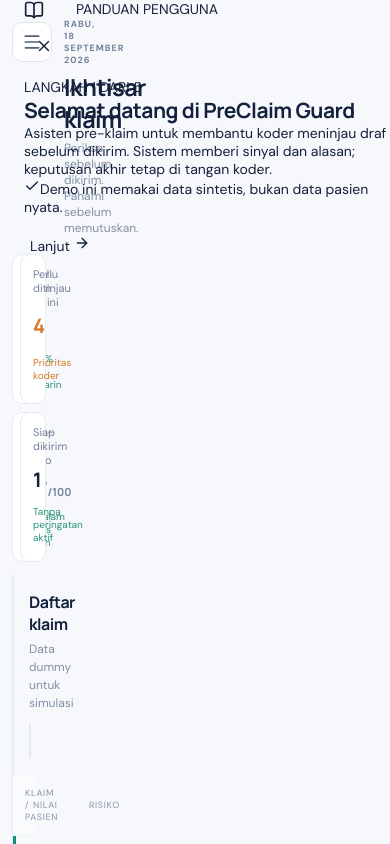
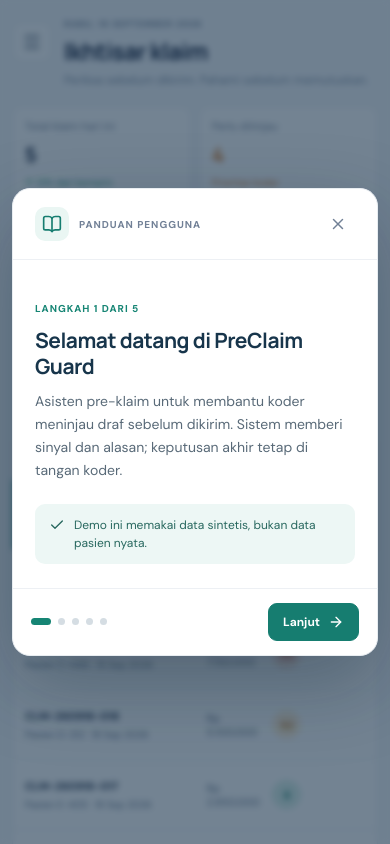
Before and after one commit to jaweed3/healthkathon-preclaim, a React (Vite) app in the folder app/: page / in a window 390 px wide. Shown: the top 844 px of the page. Built offline with nearby package versions, Linux system fonts and the light colour scheme.

Commit message:
feat: add styles for mobile

```diff
--- a/app/src/styles.css
+++ b/app/src/styles.css
@@ -1631,7 +1631,9 @@
   border-radius: 5px;
   background: #f1f4f7;
   color: #405166;
-  font: 500 11px 'DM Sans', sans-serif;
+  font:
+    500 11px 'DM Sans',
+    sans-serif;
 }
 .timeline-recheck {
   position: relative;
@@ -1856,7 +1858,9 @@
 .modal-card input:not([type='checkbox']),
 .modal-card textarea {
   min-height: 42px;
-  font: 500 14px 'DM Sans', sans-serif;
+  font:
+    500 14px 'DM Sans',
+    sans-serif;
 }
 .modal-card textarea {
   min-height: 100px;
@@ -1978,7 +1982,9 @@
   padding: 11px 12px;
   color: #14213d;
   background: #fff;
-  font: 13px/1.5 'DM Sans', sans-serif;
+  font:
+    13px/1.5 'DM Sans',
+    sans-serif;
 }
 .coder-note-field textarea:focus,
 .modal-card input:focus,
@@ -2081,7 +2087,7 @@
     background: #fff;
     color: #526275;
   }
-.theme-dark .mobile-menu-toggle {
+  .theme-dark .mobile-menu-toggle {
     background: #1c2b36;
     border-color: #3a4d5b;
     color: #dbe7ed;
@@ -2285,6 +2291,215 @@
 }
 
 /* ---- Rules overlay ---- */
+.onboarding-overlay {
+  position: fixed;
+  inset: 0;
+  z-index: 60;
+  display: grid;
+  place-items: center;
+  padding: 20px;
+  background: rgba(15, 42, 68, 0.58);
+  backdrop-filter: blur(3px);
+}
+.onboarding-card {
+  width: min(520px, 100%);
+  overflow: hidden;
+  border: 1px solid #e8edf1;
+  border-radius: 18px;
+  background: #fff;
+  color: #1f2933;
+  box-shadow: 0 28px 80px rgba(9, 30, 48, 0.3);
+}
+.onboarding-head {
+  display: flex;
+  align-items: center;
+  gap: 10px;
+  padding: 18px 22px;
+  border-bottom: 1px solid #edf0f4;
+  color: #718096;
+  font-size: 10px;
+  font-weight: 800;
+  letter-spacing: 0.1em;
+}
+.onboarding-icon {
+  display: grid;
+  width: 34px;
+  height: 34px;
+  place-items: center;
+  border-radius: 10px;
+  background: #eaf6f3;
+  color: #167d70;
+}
+.onboarding-close {
+  display: grid;
+  width: 34px;
+  height: 34px;
+  margin-left: auto;
+  place-items: center;
+  border: 0;
+  border-radius: 9px;
+  background: transparent;
+  color: #718096;
+  cursor: pointer;
+}
+.onboarding-close:hover {
+  background: #f3f6f8;
+}
+.onboarding-content {
+  min-height: 264px;
+  padding: 30px 32px 24px;
+  animation: onboarding-enter 180ms ease-out;
+}
+.onboarding-count {
+  color: #168574;
+  font-size: 10px;
+  font-weight: 800;
+  letter-spacing: 0.1em;
+}
+.onboarding-content h2 {
+  margin: 12px 0 10px;
+  color: #17354b;
+  font-size: 24px;
+  line-height: 1.25;
+}
+.onboarding-content > p {
+  margin: 0;
+  color: #596a78;
+  font-size: 14px;
+  line-height: 1.65;
+}
+.onboarding-tip {
+  display: flex;
+  align-items: flex-start;
+  gap: 9px;
+  margin-top: 22px;
+  padding: 12px 14px;
+  border-radius: 10px;
+  background: #edf7f5;
+  color: #28685f;
+  font-size: 12px;
+  line-height: 1.5;
+}
+.onboarding-tip svg {
+  flex: 0 0 auto;
+  margin-top: 1px;
+}
+.onboarding-footer {
+  display: flex;
+  align-items: center;
+  justify-content: space-between;
+  gap: 16px;
+  padding: 16px 24px;
+  border-top: 1px solid #edf0f4;
+}
+.onboarding-dots {
+  display: flex;
+  align-items: center;
+  gap: 7px;
+}
+.onboarding-dots button {
+  width: 7px;
+  height: 7px;
+  padding: 0;
+  border: 0;
+  border-radius: 99px;
+  background: #d5dde3;
+  cursor: pointer;
+}
+.onboarding-dots button.active {
+  width: 20px;
+  background: #168574;
+}
+.onboarding-actions {
+  display: flex;
+  align-items: center;
+  gap: 10px;
+}
+.onboarding-back,
+.onboarding-next {
+  display: inline-flex;
+  min-height: 38px;
+  align-items: center;
+  justify-content: center;
+  gap: 8px;
+  padding: 0 14px;
+  border-radius: 9px;
+  font-size: 12px;
+  font-weight: 700;
+  cursor: pointer;
+}
+.onboarding-back {
+  border: 1px solid #dfe6ea;
+  background: #fff;
+  color: #536574;
+}
+.onboarding-next {
+  border: 1px solid #167d70;
+  background: #167d70;
+  color: #fff;
+}
+.onboarding-card button:focus-visible {
+  outline: 3px solid #51bda9;
+  outline-offset: 2px;
+}
+@keyframes onboarding-enter {
+  from {
+    opacity: 0;
+    transform: translateY(5px);
+  }
+  to {
+    opacity: 1;
+    transform: translateY(0);
+  }
+}
+.theme-dark .onboarding-card {
+  border-color: #263844;
+  background: #16242f;
+  color: #e5edf2;
+}
+.theme-dark .onboarding-head,
+.theme-dark .onboarding-footer {
+  border-color: #263844;
+}
+.theme-dark .onboarding-content h2 {
+  color: #e5edf2;
+}
+.theme-dark .onboarding-content > p {
+  color: #a8b6c0;
+}
+.theme-dark .onboarding-tip {
+  background: #14342f;
+  color: #8fd8c6;
+}
+.theme-dark .onboarding-back {
+  border-color: #38505f;
+  background: #1d303d;
+  color: #d5e0e7;
+}
+.theme-dark .onboarding-close {
+  color: #a8b6c0;
+}
+@media (max-width: 520px) {
+  .onboarding-overlay {
+    padding: 12px;
+  }
+  .onboarding-content {
+    min-height: 0;
+    padding: 24px 22px;
+  }
+  .onboarding-content h2 {
+    font-size: 21px;
+  }
+  .onboarding-footer {
+    padding: 14px 18px;
+  }
+}
+@media (prefers-reduced-motion: reduce) {
+  .onboarding-content {
+    animation: none;
+  }
+}
+
 .rules-overlay {
   position: fixed;
   inset: 0;
@@ -2554,12 +2769,27 @@
   font-size: 10px;
   color: #9ba7b8;
 }
-.basis-official { color: #13764b; }
-.basis-local { color: #936500; }
-.basis-synthetic { color: #a44e3c; }
-.rule-basis { font-size: 10px; }
-.import-button { cursor: pointer; display: inline-flex; align-items: center; gap: 6px; }
-.import-button input { display: none; }
+.basis-official {
+  color: #13764b;
+}
+.basis-local {
+  color: #936500;
+}
+.basis-synthetic {
+  color: #a44e3c;
+}
+.rule-basis {
+  font-size: 10px;
+}
+.import-button {
+  cursor: pointer;
+  display: inline-flex;
+  align-items: center;
+  gap: 6px;
+}
+.import-button input {
+  display: none;
+}
 .rule-source {
   font-size: 11px;
   color: #8fa0b0;
```
